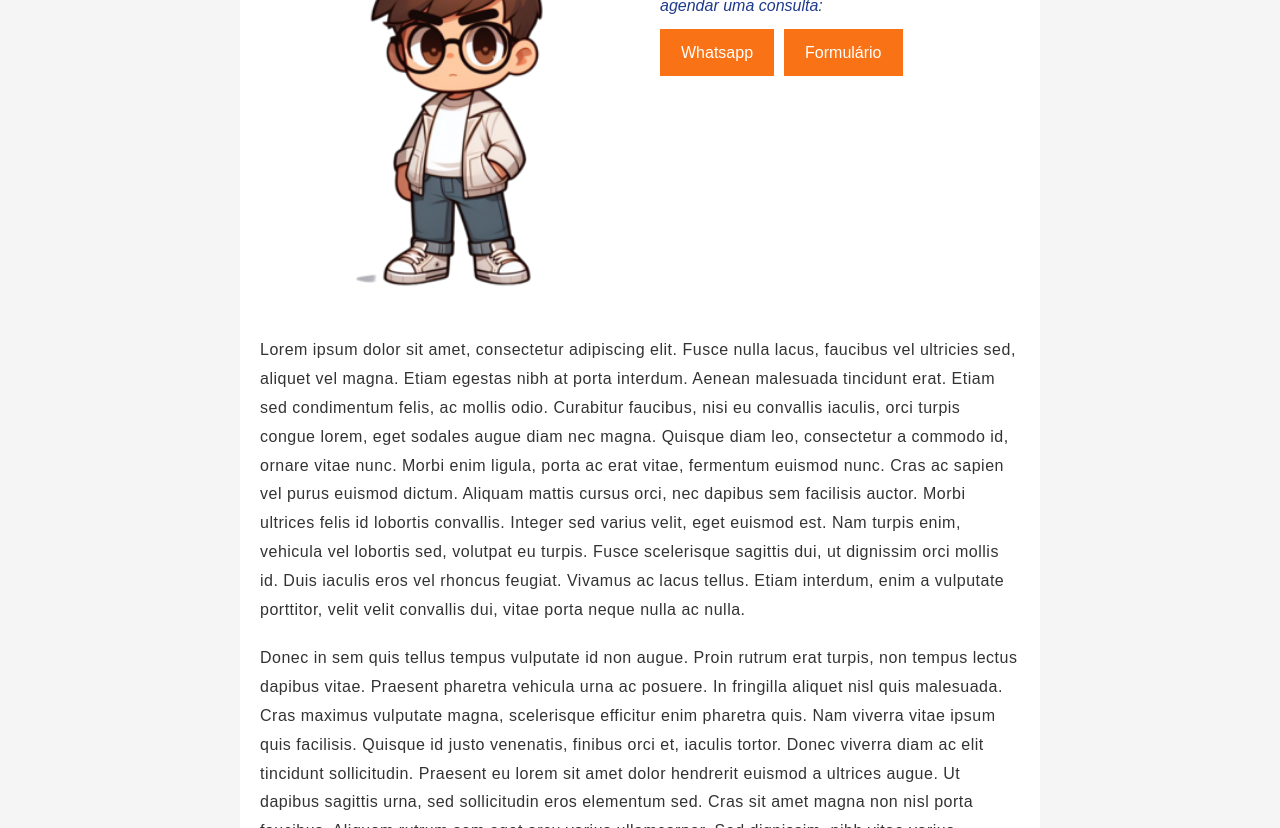
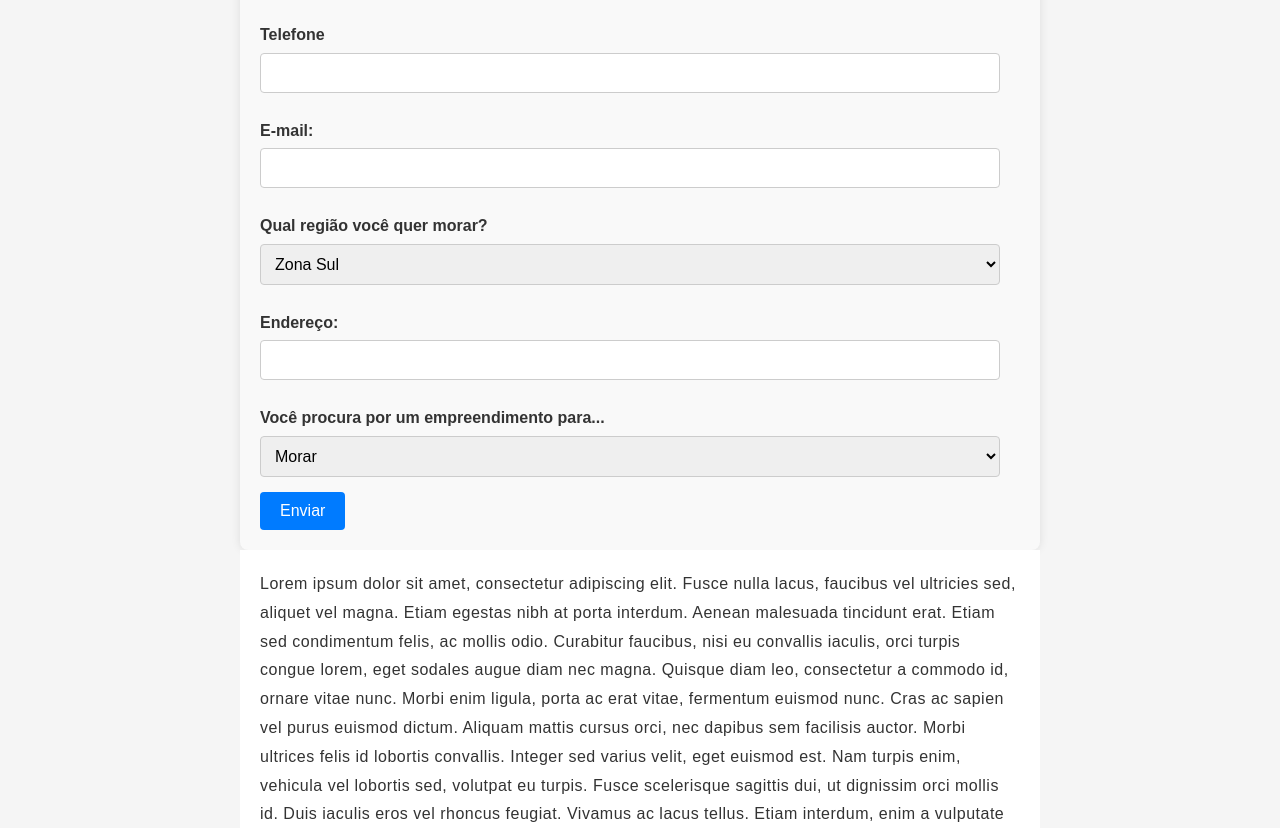
Before and after one commit to AlexSandro240/Portfolio.github.io, a plain HTML site: page index.html in a window 1280 px wide. Shown: the part 326-1154 px from the top of the page. Drawn offline with nearby package versions, Linux system fonts and the light colour scheme.

Commit message:
Fiz um formulario dentro da page

```diff
--- a/index.html
+++ b/index.html
@@ -18,7 +18,7 @@
         </ul>
     </nav>
 
-    <div id="contato" data-aos="fade-up"
+    <!-- <div id="contato" data-aos="fade-up"
     data-aos-anchor-placement="top-bottom">
         <img src="img/foto_do_menino-small.png" alt="Foto do foto_do_menino-pq">
         <div class="conteudo">
@@ -30,9 +30,29 @@
                 <a href="#" target="_blank">Formulário</a>
             </div>
         </div>
-    </div>
-
-
+    </div> -->
+    <form action="https://formsubmit.co/alex.engelux@gmail.com" method="post" id="formulario">
+        <label for="name">Nome:</label>
+        <input type="text" id="name" name="name" required>
+        <label for="tel">Telefone</label>
+        <input type="text" name="tel" id="tel" required>
+        <label for="email">E-mail:</label>
+        <input type="email" id="email" name="email" required>
+        <label for="region">Qual região você quer morar?</label>
+        <select id="region" name="region" required>
+            <option value="Zona Sul">Zona Sul</option>
+            <option value="Zona Leste">Zona Leste</option>
+            <option value="Indefinido">Indefinido</option>
+        </select>
+        <label for="adress">Endereço:</label>
+        <input type="text" name="adress" id="adress">
+        <label for="purpose">Você procura por um empreendimento para... </label>
+        <select id="purpose" name="purpose" required>
+            <option value="morar">Morar</option>
+            <option value="investir">Investir</option>
+        </select>
+        <button type="submit">Enviar</button>
+    </form>
 
     <div id="me" data-aos="fade-up"
     data-aos-anchor-placement="top-bottom">
--- a/style.css
+++ b/style.css
@@ -51,13 +51,55 @@ body {
     color: #F97316;
 }
 
+#formulario {
+    width: 100%;
+    max-width: 800px;
+    margin: 0 auto;
+    padding: 20px;
+    background-color: #f9f9f9;
+    border-radius: 8px;
+    box-shadow: 0 0 10px rgba(0, 0, 0, 0.1);
+}
+
+#formulario label {
+    margin-top: 10px;
+    display: block;
+    font-weight: bold;
+}
+
+#formulario input,
+#formulario select,
+#formulario textarea {
+    width: calc(100% - 20px);
+    padding: 10px;
+    margin-top: 5px;
+    margin-bottom: 15px;
+    border: 1px solid #ccc;
+    border-radius: 4px;
+    font-size: 16px;
+}
+
+#formulario button {
+    background-color: #007bff;
+    color: white;
+    border: none;
+    padding: 10px 20px;
+    cursor: pointer;
+    border-radius: 4px;
+    font-size: 16px;
+}
+
+#formulario button:hover {
+    background-color: #0056b3;
+}
+
 #me, #contato {
     padding: 20px;
     background-color: #fff;
 
 }
 
-#contato{
+/* #contato{
     display: flex;
     align-items: flex-start;
     max-width: 800px;
@@ -105,7 +147,7 @@ body {
 .botoes a:hover{
     background-color: #fff;
     color: #F97316;
-}
+} */
 
 #me {
     max-width: 800px;
```
